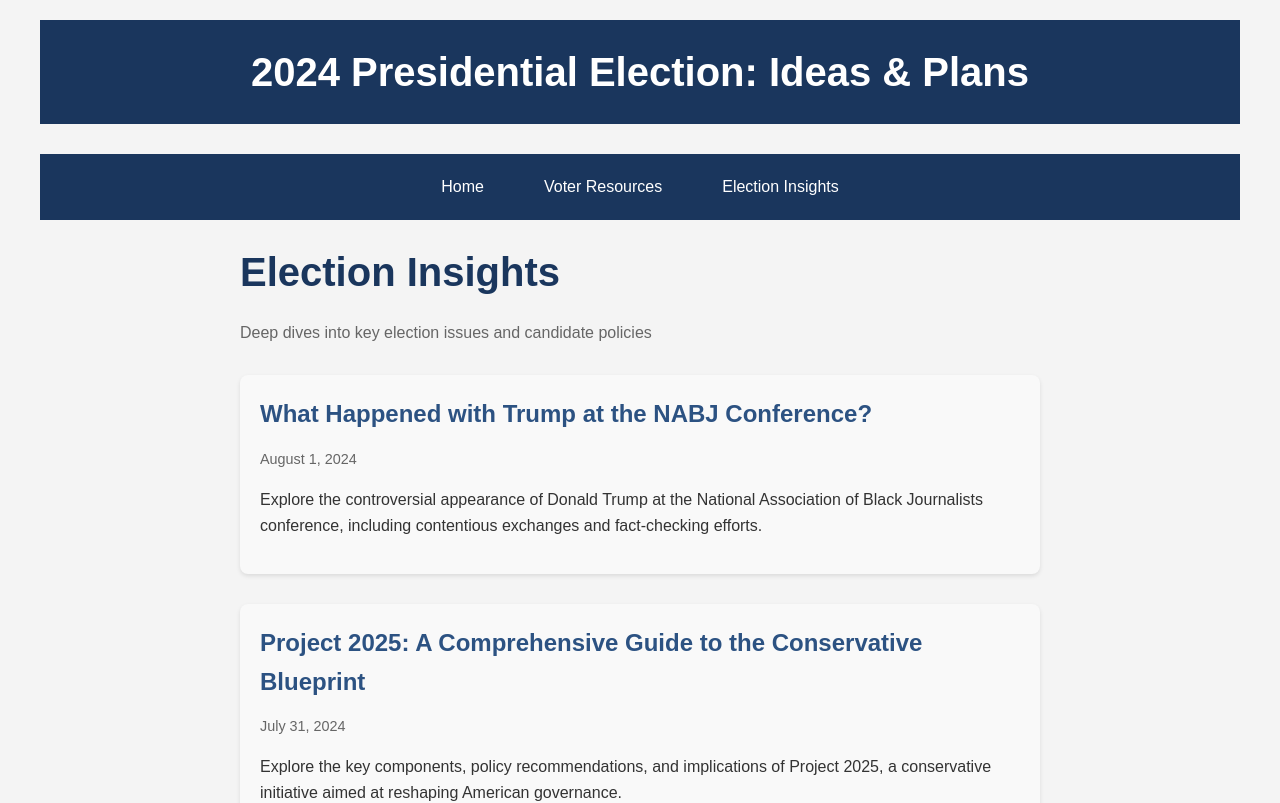
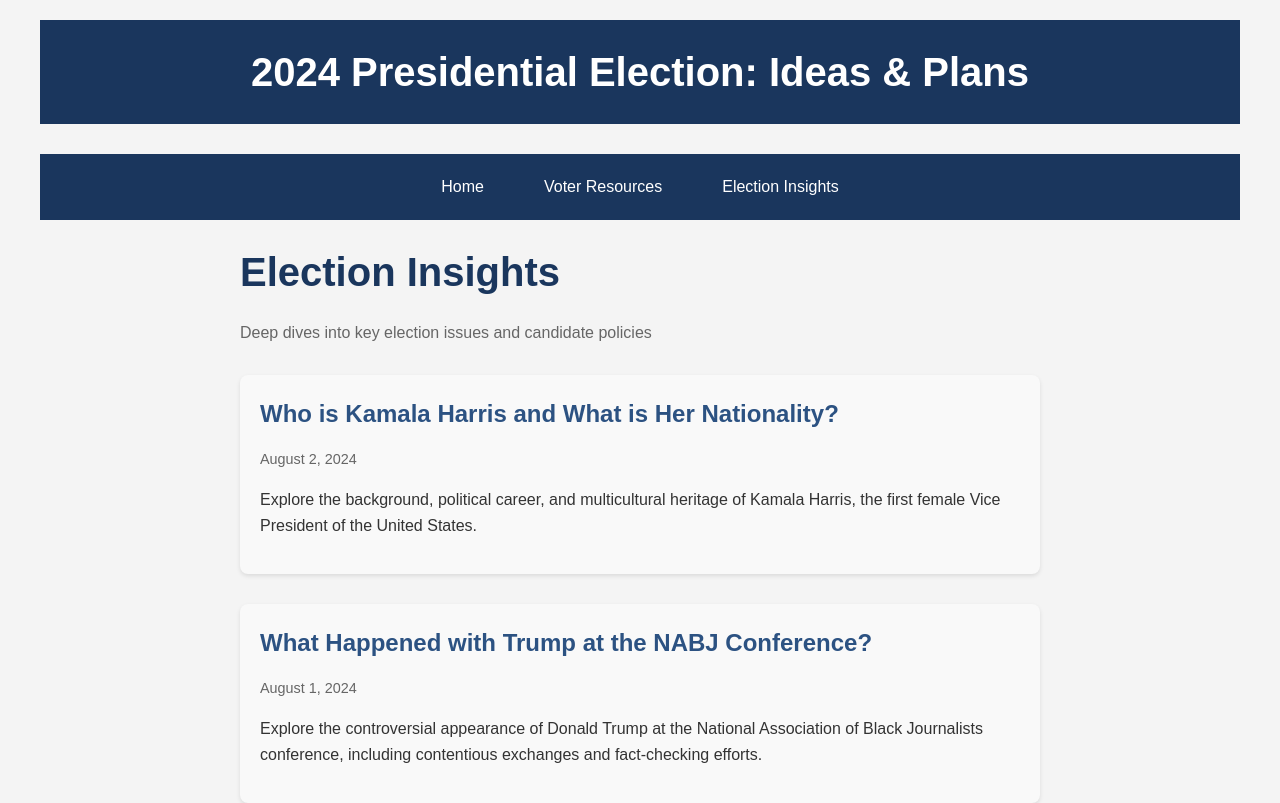
Before and after one commit to PaulMoreira/FactVerify, a React (Create React App) app: page /insights in a window 1280 px wide. Shown: the top 803 px of the page. Built offline with nearby package versions, Linux system fonts and the light colour scheme.

Commit message:
added a new article

```diff
--- a/src/articleData.js
+++ b/src/articleData.js
@@ -1,5 +1,61 @@
 // articleData.js
 export const articleData = [
+  {
+    id: "kamala-harris-background",
+    date: "August 2, 2024",
+    headline: "Who is Kamala Harris and What is Her Nationality?",
+    summary: "Explore the background, political career, and multicultural heritage of Kamala Harris, the first female Vice President of the United States.",
+    content: `
+      <h2>Who is Kamala Harris?</h2>
+      <p>Kamala Harris has emerged as one of the most significant political figures in modern American history. As the first female Vice President of the United States, she carries a legacy that intertwines both her heritage and her political ambitions. In this article, we will explore her background, her journey into politics, and address the question of her nationality.</p>
+
+      <h3>Early Life and Background</h3>
+      <p>Kamala Devi Harris was born on <strong>October 20, 1964</strong>, in <strong>Oakland, California</strong>. She is the daughter of immigrants: her mother, <strong>Shyamala Gopalan</strong>, emigrated from India, and her father, <strong>Donald Harris</strong>, is from Jamaica. This multicultural background significantly influences her identity and political perspective.</p>
+      <ul>
+        <li><strong>Childhood</strong>: Growing up in a diverse community, Kamala often participated in civil rights marches with her parents. This early exposure to social justice issues shaped her commitment to civil rights and equality.</li>
+        <li><strong>Education</strong>: She graduated from <strong>Howard University</strong> with a degree in political science and economics and earned her law degree from the <strong>University of California, Hastings College of the Law</strong>.</li>
+      </ul>
+
+      <h3>Political Career</h3>
+      <p>Kamala Harris's political career is marked by significant milestones:</p>
+      <ol>
+        <li><strong>District Attorney</strong>: Elected as the District Attorney of San Francisco in 2004, she initiated progressive policies, such as the "Back on Track" program for first-time drug offenders.</li>
+        <li><strong>Attorney General of California</strong>: Serving from 2011 to 2017, she became the <strong>first woman</strong> and the <strong>first African American</strong> to hold the position. Her advocacy focused on criminal justice reform and consumer protection.</li>
+        <li><strong>U.S. Senate</strong>: In 2017, she became the <strong>first Indian American</strong> and the <strong>second African American woman</strong> to serve in the U.S. Senate, where she championed healthcare, immigration reform, and civil rights.</li>
+      </ol>
+
+      <h3>Vice Presidency</h3>
+      <p>Kamala Harris was sworn in as Vice President on <strong>January 20, 2021</strong>. In this role, she has focused on several key issues:</p>
+      <ul>
+        <li><strong>Women's Rights</strong>: A vocal advocate for women's reproductive rights, Harris has worked on legislation to protect access to healthcare.</li>
+        <li><strong>Gun Control</strong>: She supports measures to curb gun violence and has been involved in passing significant gun safety legislation.</li>
+        <li><strong>Climate Change</strong>: Harris played a crucial role in the passage of the <strong>Inflation Reduction Act</strong>, representing a landmark investment in climate policy.</li>
+      </ul>
+
+      <h3>Unique Insights</h3>
+      <ul>
+        <li><strong>Cultural Influence</strong>: Kamala Harris's multicultural background—being of Indian and Jamaican descent—positions her uniquely in American politics, allowing her to connect with diverse communities.</li>
+        <li><strong>Historic Role</strong>: Her election as Vice President marked a significant moment in U.S. history, as she is the first woman and first person of South Asian descent to hold the office, inspiring many young girls and women, especially from minority backgrounds, to aspire for leadership roles.</li>
+      </ul>
+
+      <h4>Did You Know?</h4>
+      <ul>
+        <li>Kamala Harris's mother, Shyamala, was a prominent cancer researcher and an activist, which deeply influenced Kamala's values around social justice and public service.</li>
+        <li>Harris is not just the first female Vice President, but she also broke barriers as the first African American and first Asian American Vice President in U.S. history.</li>
+      </ul>
+
+      <h3>Conclusion</h3>
+      <p>Kamala Harris's journey from her diverse upbringing to becoming Vice President exemplifies her commitment to public service and social justice. Her unique heritage and experiences continue to shape her policies and advocacy in office, making her a pivotal figure in modern American politics.</p>
+      <p>What does Kamala Harris's rise to power mean for the future of representation in American politics?</p>
+
+      <h3>Further Reading</h3>
+      <ul>
+        <li><a href="https://www.britannica.com/biography/Kamala-Harris" target="_blank" rel="noopener noreferrer">Britannica - Kamala Harris</a></li>
+        <li><a href="https://www.biography.com/political-figure/kamala-harris" target="_blank" rel="noopener noreferrer">Biography.com - Kamala Harris</a></li>
+        <li><a href="https://www.whitehouse.gov/administration/vice-president-harris/" target="_blank" rel="noopener noreferrer">The White House - Kamala Harris</a></li>
+      </ul>
+    `
+  },
   {
     id: "trump-nabj-conference",
     date: "August 1, 2024",
```
